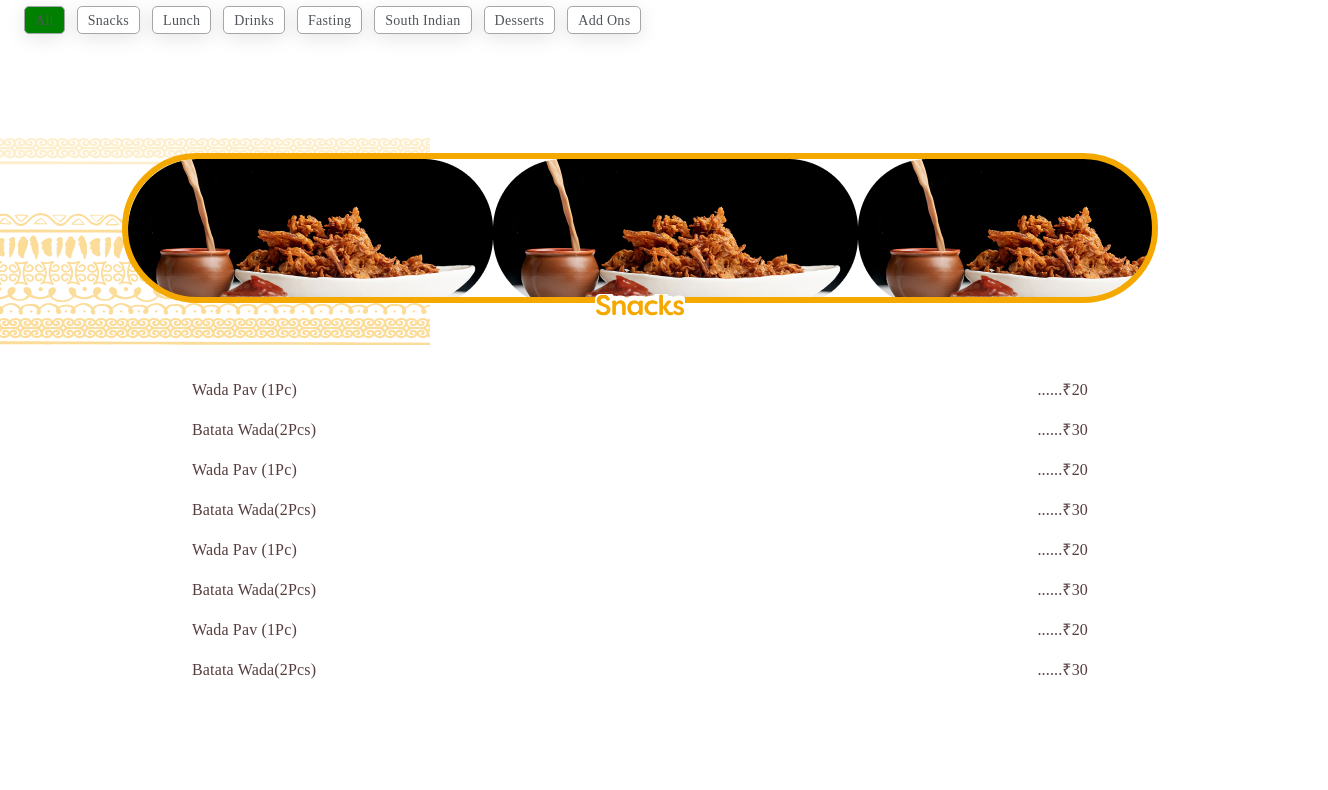
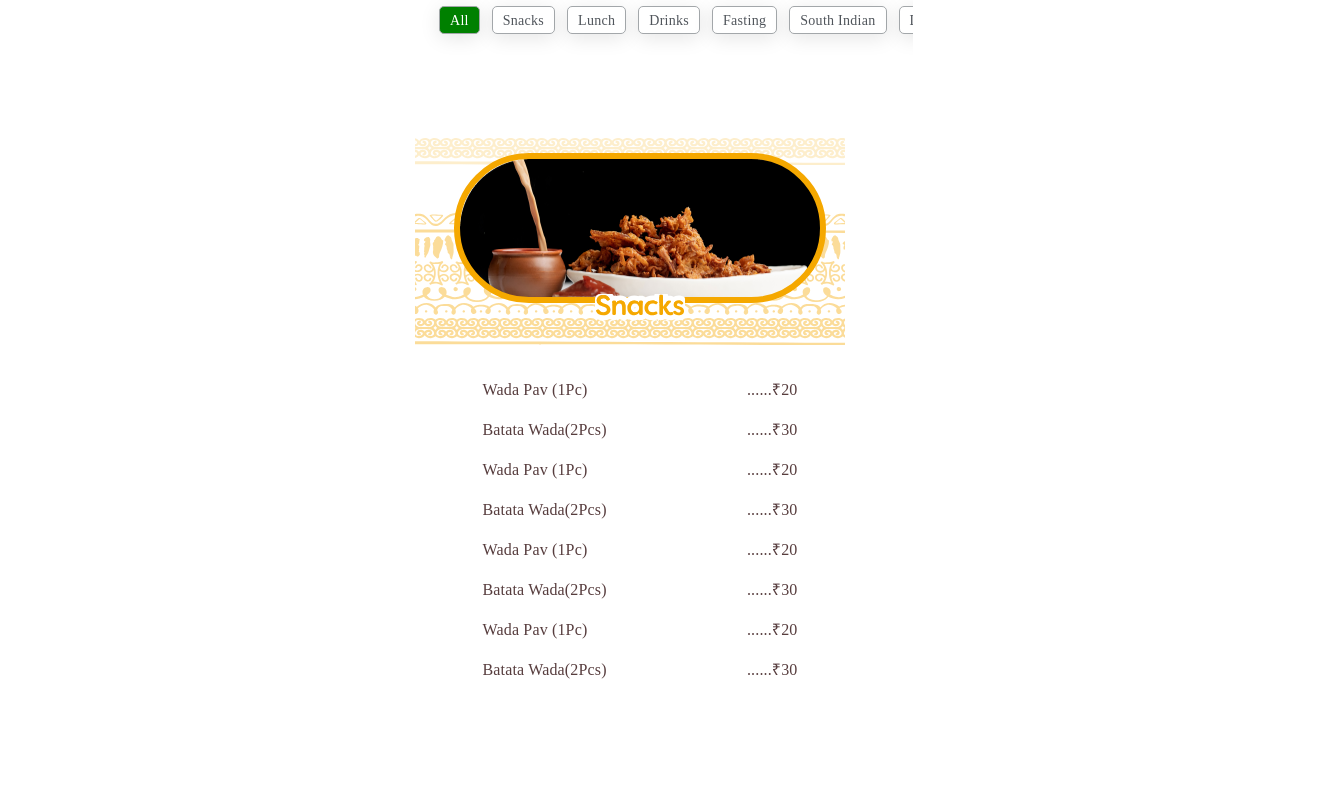
Before and after one commit to KhushPoddar11/sds-menu, a plain HTML site: page index.html in a window 1280 px wide. Shown: the part 91-881 px from the top of the page, 1328 px wide, since content can reach past the window. Drawn offline with Linux system fonts and the light colour scheme; a web font is replaced by a local one.

Commit message:
updated css file

```diff
--- a/index2.css
+++ b/index2.css
@@ -1,7 +1,10 @@
 @import url(https://db.onlinewebfonts.com/c/bab15956435794e3d48309ddf0700b4c?family=Filson+Soft);
-*{
-    margin: 0;
+
+body {
+    margin: 0 auto;
+    max-width: 450px;
     padding: 0;
+    box-sizing: border-box;
 }
 
 .header{
@@ -34,10 +37,9 @@
     gap: 12px;
     padding: 34px 24px 24px;
     background-color: #ffffffd9;
-    overflow-x: scroll;
-    white-space: nowrap; /* Prevent menu items from wrapping */
+    overflow-x: auto;
+    white-space: nowrap;
 }
-
 .category-nav::-webkit-scrollbar {
     display: none;
   }
@@ -87,6 +89,11 @@
     position: relative;
 }
 
+.category.snacks {
+    margin-top: 0px;
+    position: relative;
+}
+
 .category-mask {
     width: 100%;
     overflow: hidden;
@@ -107,7 +114,7 @@
 
 .text-overlay {
     position: absolute;
-    bottom: 25px; /* Adjust this value to position the text properly */
+    bottom: 25px;
     left: 50%;
     transform: translateX(-50%);
     /* color: black;
@@ -237,5 +244,8 @@
 
 .ctg-btn.active .div-wrapper{
     background-color: green;
+}
+
+.ctg-btn.active .text-wrapper{
     color: white;
 }
```
Also changed, not shown: 1 other file.
